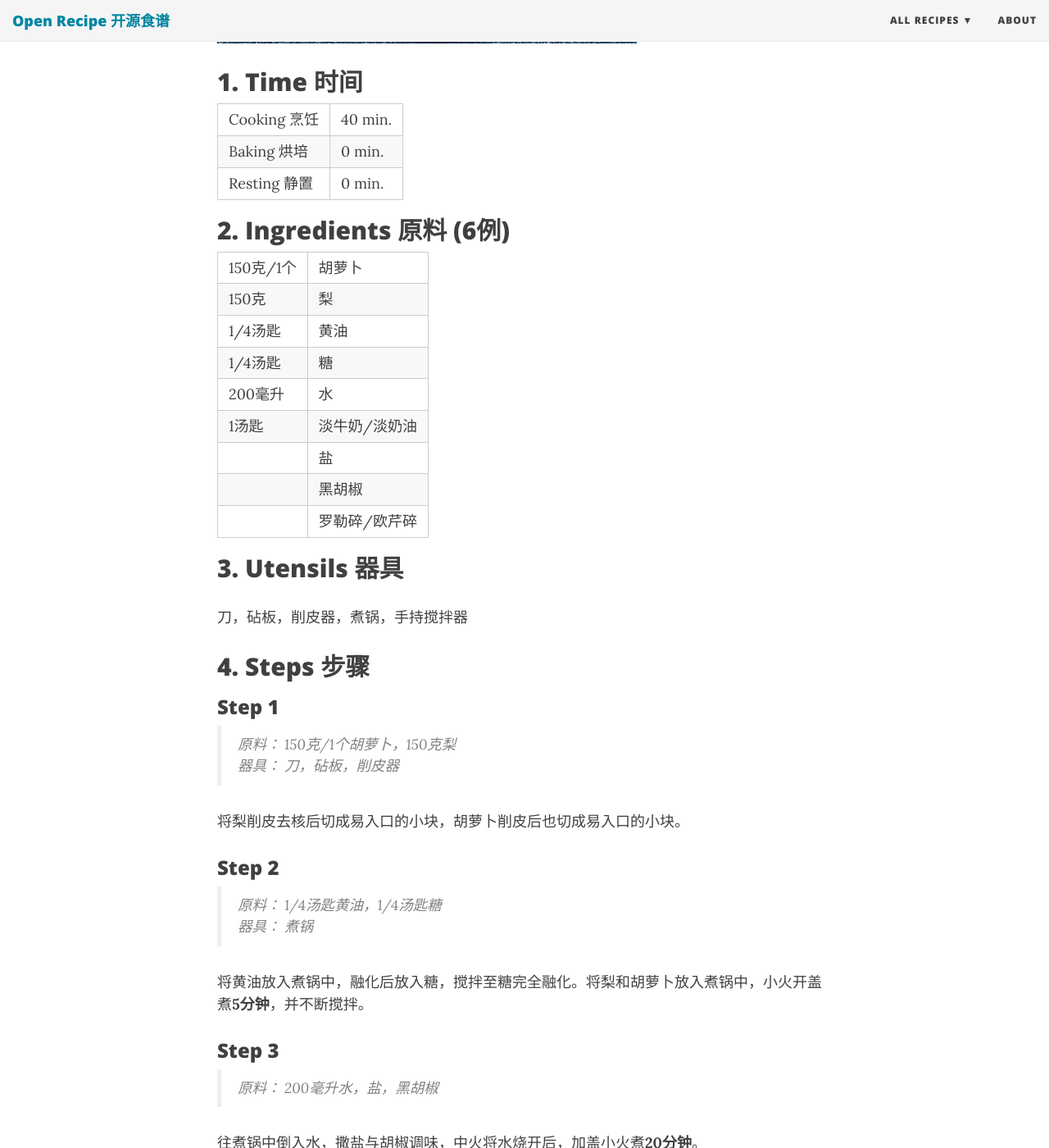
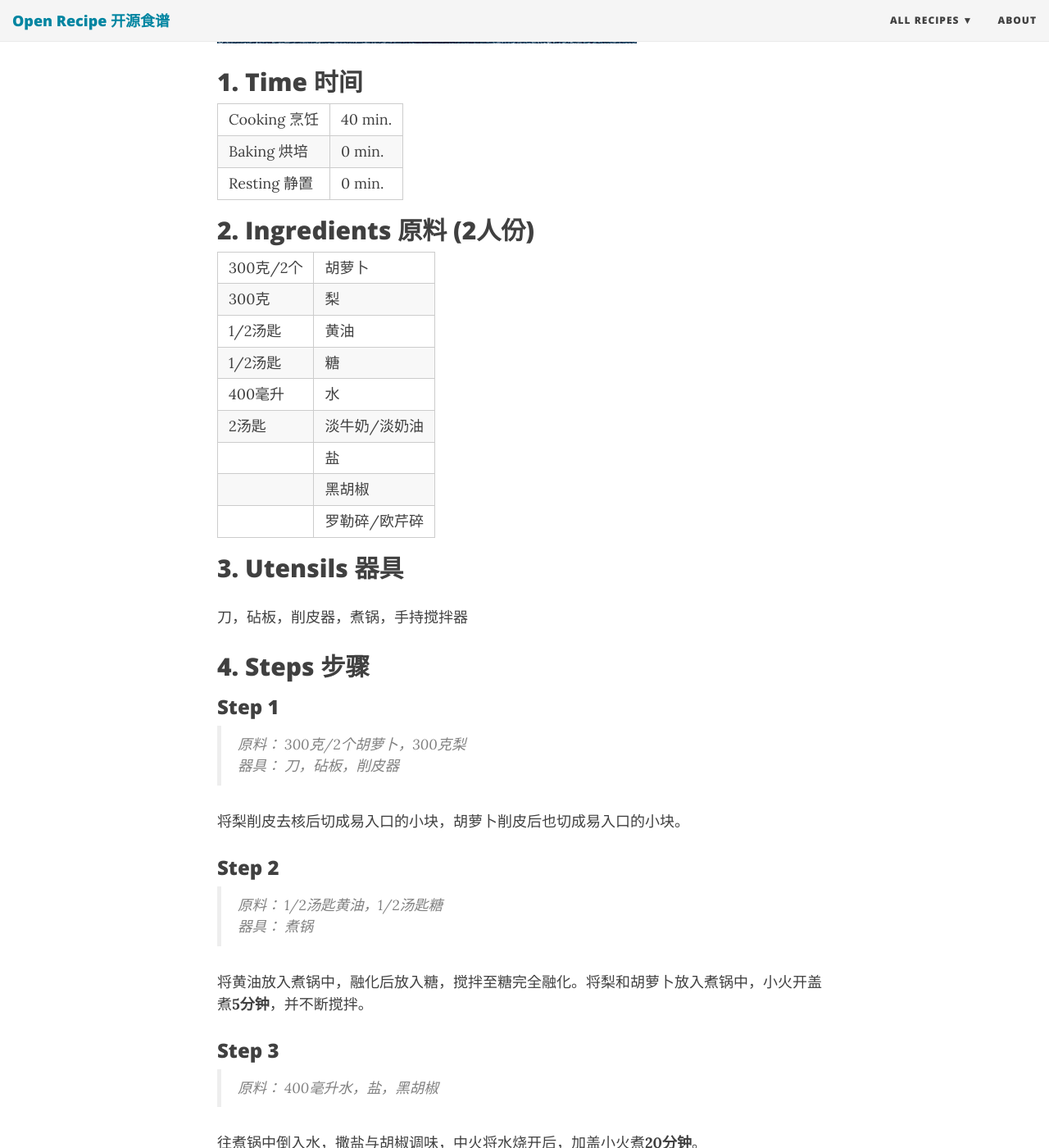
Before and after one commit to uraplutonium/open-recipe, a Jekyll site: the page built from _posts/2018-09-29-carrot-and-pear-soup.md, in a window 1280 px wide and 1400 px high, scrolled down 779 px. Shown: the whole window at 82% size. Built offline with Jekyll 4.4.1, drawn with Linux system fonts in a browser that asks for light colours; nearby versions of some CDN libraries; a script that is not in the unit is left out; some of the changed text lies outside the part shown.

```diff
--- a/_posts/2018-09-29-carrot-and-pear-soup.md
+++ b/_posts/2018-09-29-carrot-and-pear-soup.md
@@ -15,14 +15,14 @@ comments: true
 | Baking 烘培  | 0 min.  |
 | Resting 静置 | 0 min.  |
 
-## 2. Ingredients 原料 (6例)
+## 2. Ingredients 原料 (2人份)
 
-| 150克/1个 | 胡萝卜        |
-| 150克     | 梨            |
-| 1/4汤匙   | 黄油          |
-| 1/4汤匙   | 糖            |
-| 200毫升   | 水            |
-| 1汤匙     | 淡牛奶/淡奶油 |
+| 300克/2个 | 胡萝卜        |
+| 300克     | 梨            |
+| 1/2汤匙   | 黄油          |
+| 1/2汤匙   | 糖            |
+| 400毫升   | 水            |
+| 2汤匙     | 淡牛奶/淡奶油 |
 |           | 盐            |
 |           | 黑胡椒        |
 |           | 罗勒碎/欧芹碎 |
@@ -34,24 +34,24 @@ comments: true
 ## 4. Steps 步骤
 
 ### Step 1
-> 原料： 150克/1个胡萝卜，150克梨
+> 原料： 300克/2个胡萝卜，300克梨
 > 器具： 刀，砧板，削皮器
 
 将梨削皮去核后切成易入口的小块，胡萝卜削皮后也切成易入口的小块。
 
 ### Step 2
-> 原料： 1/4汤匙黄油，1/4汤匙糖
+> 原料： 1/2汤匙黄油，1/2汤匙糖
 > 器具： 煮锅
 
 将黄油放入煮锅中，融化后放入糖，搅拌至糖完全融化。将梨和胡萝卜放入煮锅中，小火开盖煮**5分钟**，并不断搅拌。
 
 ### Step 3
-> 原料： 200毫升水，盐，黑胡椒
+> 原料： 400毫升水，盐，黑胡椒
 
 往煮锅中倒入水，撒盐与胡椒调味，中火将水烧开后，加盖小火煮**20分钟**。
 
 ### Step 4
-> 原料： 1汤匙淡牛奶/淡奶油,罗勒碎/欧芹
+> 原料： 2汤匙淡牛奶/淡奶油,罗勒碎/欧芹
 > 器具： 手持搅拌器
 
 往煮锅中加入淡牛奶/淡奶油，用手持搅拌器把汤搅打成泥。将汤倒入碗中，撒上罗勒碎/欧芹碎。尽情享用！
```
Also changed, not shown: _posts/2018-09-29-creamy-potato-and-meat-grain.md (+21 -18 lines), img/creamy-potato-and-meat-grain.png (added), img/peach-iced-tea.png (added).
